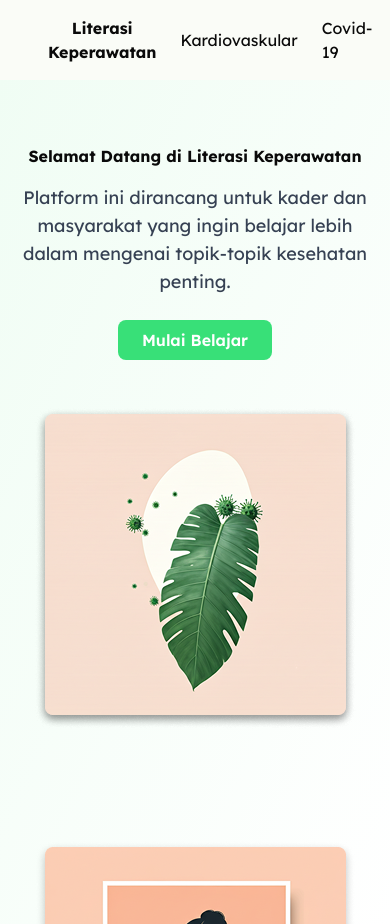
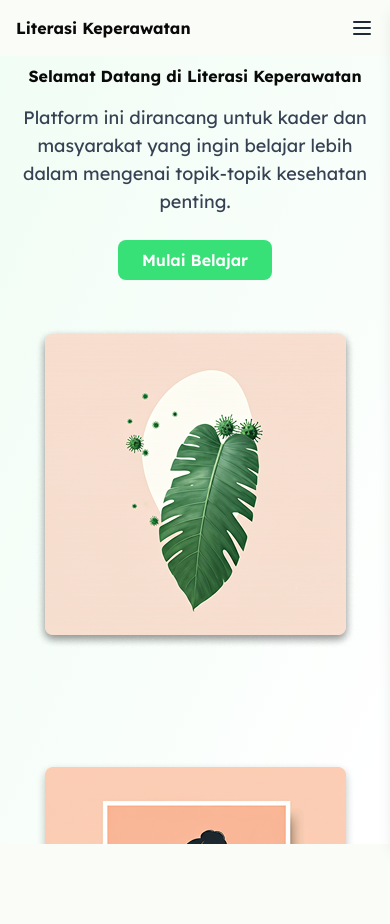
Before and after one commit to Avinnskie/listerasi-keperawatan, a Next.js app: page / in a window 390 px wide. After the commit the page ends 844 px from the top, so only its background shows below. Built offline with nearby package versions, Linux system fonts and the light colour scheme.

Commit message:
feat: update nav responsive and add the humberger menu

```diff
--- a/src/components/molecules/navigationBar.tsx
+++ b/src/components/molecules/navigationBar.tsx
@@ -1,13 +1,105 @@
+'use client';
+
+import { useState } from 'react';
 import Link from 'next/link';
 import { Heading } from '../atoms/heading';
+import { Search } from 'lucide-react';
 
-export const NavigationBar = () => (
-  <nav className="px-12 py-4 flex justify-between font-lexend">
-    <div className="flex items-center space-x-6">
-      <Heading>Literasi Keperawatan</Heading>
-      <Link href={'#'}>Kardiovaskular</Link>
-      <Link href={'#'}>Covid-19</Link>
-      <Link href={'#'}>Keperawatan</Link>
-    </div>
-  </nav>
-);
+type NavbarProps = {
+  className?: string;
+};
+
+export const NavigationBar = ({ className }: NavbarProps) => {
+  const [isOpen, setIsOpen] = useState(false);
+
+  return (
+    <>
+      <nav
+        className={`${className} w-full z-50 px-4 md:px-12 py-4 flex justify-between items-center font-lexend`}
+      >
+        <div className="flex items-center space-x-6">
+          <Link href={'/'}>
+            <Heading>Literasi Keperawatan</Heading>
+          </Link>
+
+          <div className="hidden md:flex items-center space-x-6">
+            <Link className="hover:text-[#38E078]" href="#">
+              Kardiovaskular
+            </Link>
+            <Link className="hover:text-[#38E078]" href="#">
+              COVID-19
+            </Link>
+            <Link className="hover:text-[#38E078]" href="#">
+              Keperawatan
+            </Link>
+          </div>
+        </div>
+
+        <div className="hidden md:flex space-x-5">
+          <Link
+            href="/login"
+            className="flex gap-2 px-5 py-2 bg-[#E8F2ED] rounded-md text-[#38E078] font-semibold"
+          >
+            <Search /> Search
+          </Link>
+          <Link
+            href="/login"
+            className="px-5 py-2 bg-[#38E078] rounded-md text-white font-semibold"
+          >
+            Masuk
+          </Link>
+        </div>
+
+        <button onClick={() => setIsOpen(true)} className="md:hidden focus:outline-none">
+          <svg
+            className="w-6 h-6 text-gray-800"
+            fill="none"
+            stroke="currentColor"
+            strokeWidth={2}
+            viewBox="0 0 24 24"
+          >
+            <path strokeLinecap="round" strokeLinejoin="round" d="M4 6h16M4 12h16M4 18h16" />
+          </svg>
+        </button>
+      </nav>
+
+      {isOpen && (
+        <div className="fixed inset-0 bg-black/70 z-40" onClick={() => setIsOpen(false)} />
+      )}
+
+      <div
+        className={`fixed top-0 right-0 h-full w-3/5 bg-[#fafcf7] z-50 shadow-lg transform transition-transform duration-300 ease-in-out ${
+          isOpen ? 'translate-x-0' : 'translate-x-full'
+        } md:hidden`}
+      >
+        <div className="flex justify-end p-4">
+          <button onClick={() => setIsOpen(false)}>
+            <svg
+              className="w-6 h-6 text-gray-800"
+              fill="none"
+              stroke="currentColor"
+              strokeWidth={2}
+              viewBox="0 0 24 24"
+            >
+              <path strokeLinecap="round" strokeLinejoin="round" d="M6 18L18 6M6 6l12 12" />
+            </svg>
+          </button>
+        </div>
+        <div className="flex flex-col px-6 space-y-6 mt-8 text-lg font-medium">
+          <Link className="hover:text-[#38E078]" href="#">
+            Kardiovaskular
+          </Link>
+          <Link className="hover:text-[#38E078]" href="#">
+            COVID-19
+          </Link>
+          <Link className="hover:text-[#38E078]" href="#">
+            Keperawatan
+          </Link>
+          <Link href="/login" className="text-[#38E078] font-semibold">
+            Masuk
+          </Link>
+        </div>
+      </div>
+    </>
+  );
+};
```
